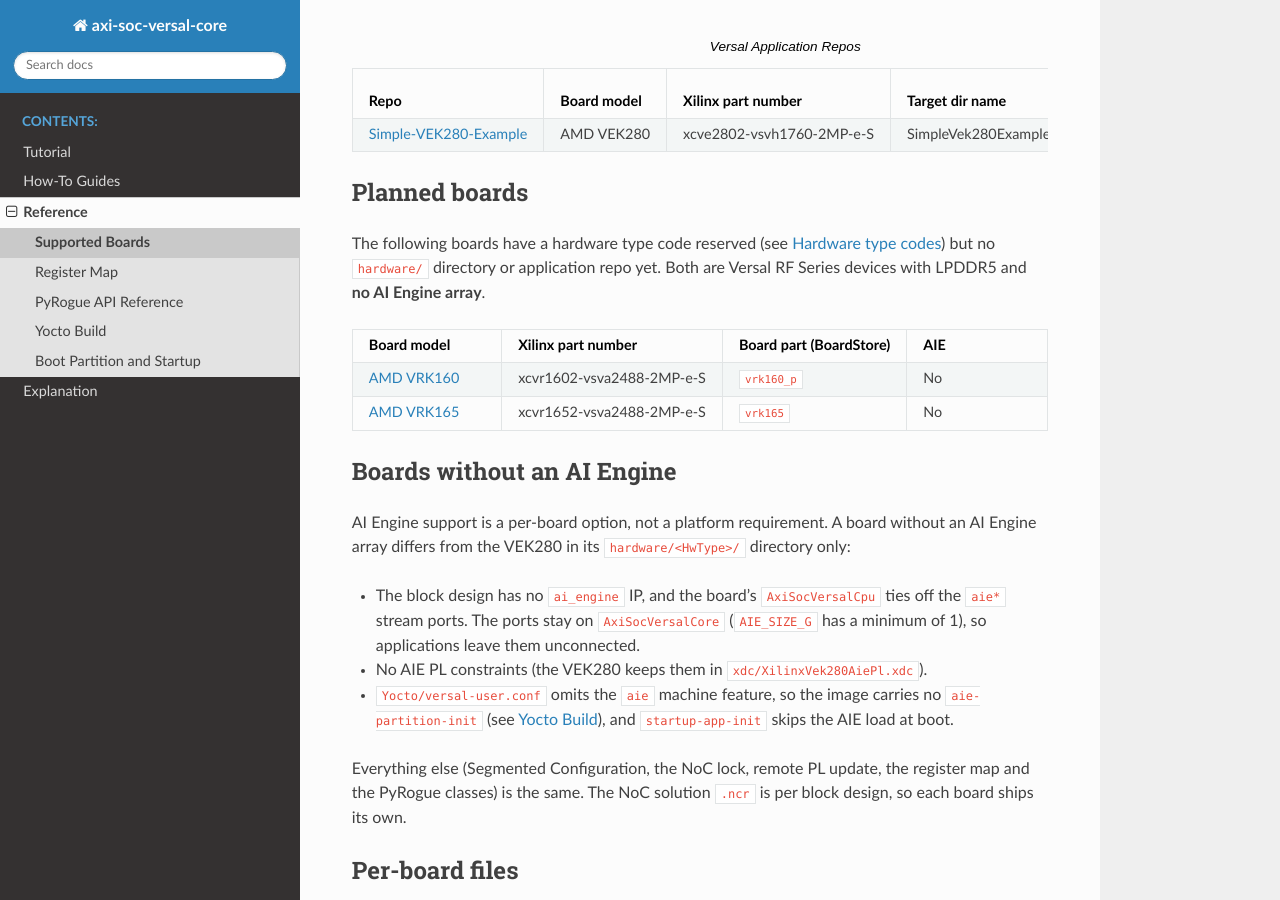
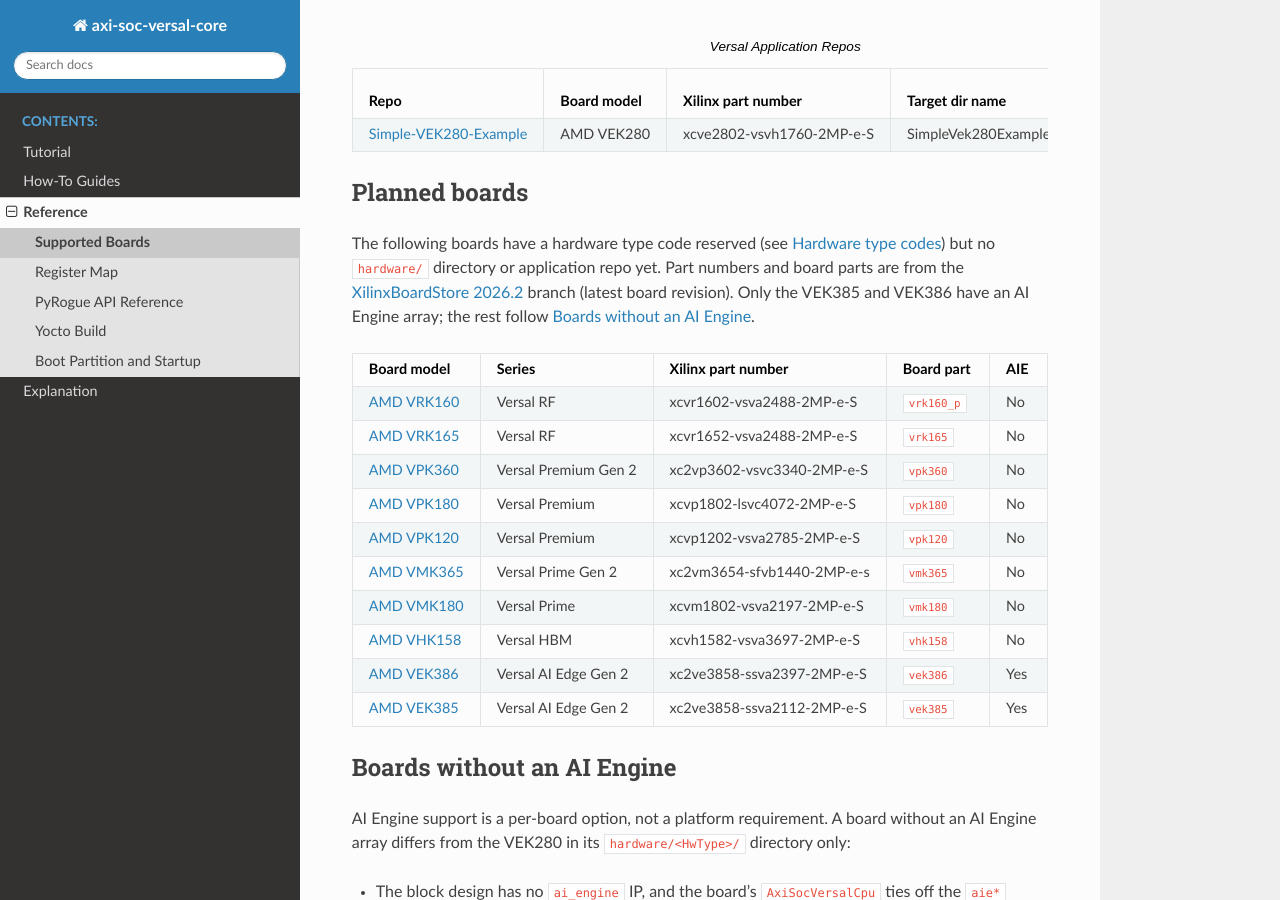
Before and after one commit to slaclab/axi-soc-versal-core, a Sphinx documentation site: the page built from docs/reference/supported_boards.rst, in a window 1280 px wide and 900 px high, scrolled down 258 px. Built offline with Sphinx 7.4.7 and the Read the Docs theme 3.1.0, drawn with Linux system fonts in a browser that asks for light colours; some of the changed text lies outside the part shown.

Commit message:
docs(supported_boards): list the planned Versal boards and their hardware type codes

```diff
--- a/docs/reference/supported_boards.rst
+++ b/docs/reference/supported_boards.rst
@@ -30,25 +30,70 @@
 
 The following boards have a hardware type code reserved (see
 `Hardware type codes`_) but no ``hardware/`` directory or application
-repo yet.  Both are Versal RF Series devices with LPDDR5 and **no AI
-Engine array**.
+repo yet.  Part numbers and board parts are from the
+`XilinxBoardStore 2026.2 <https://github.com/Xilinx/XilinxBoardStore/tree/2026.2/boards/Xilinx>`_
+branch (latest board revision).  Only the VEK385 and VEK386 have an AI
+Engine array; the rest follow `Boards without an AI Engine`_.
 
 .. list-table::
    :header-rows: 1
-   :widths: 22 30 26 22
+   :widths: 16 22 30 16 10
 
    * - Board model
+     - Series
      - Xilinx part number
-     - Board part (BoardStore)
+     - Board part
      - AIE
    * - `AMD VRK160 <https://github.com/Xilinx/XilinxBoardStore/tree/2026.2/boards/Xilinx/vrk160/prod/1.0>`_
+     - Versal RF
      - xcvr1602-vsva2488-2MP-e-S
      - ``vrk160_p``
      - No
    * - `AMD VRK165 <https://github.com/Xilinx/XilinxBoardStore/tree/2026.2/boards/Xilinx/vrk165/prod/1.0>`_
+     - Versal RF
      - xcvr1652-vsva2488-2MP-e-S
      - ``vrk165``
      - No
+   * - `AMD VPK360 <https://github.com/Xilinx/XilinxBoardStore/tree/2026.2/boards/Xilinx/vpk360>`_
+     - Versal Premium Gen 2
+     - xc2vp3602-vsvc3340-2MP-e-S
+     - ``vpk360``
+     - No
+   * - `AMD VPK180 <https://github.com/Xilinx/XilinxBoardStore/tree/2026.2/boards/Xilinx/vpk180>`_
+     - Versal Premium
+     - xcvp1802-lsvc4072-2MP-e-S
+     - ``vpk180``
+     - No
+   * - `AMD VPK120 <https://github.com/Xilinx/XilinxBoardStore/tree/2026.2/boards/Xilinx/vpk120>`_
+     - Versal Premium
+     - xcvp1202-vsva2785-2MP-e-S
+     - ``vpk120``
+     - No
+   * - `AMD VMK365 <https://github.com/Xilinx/XilinxBoardStore/tree/2026.2/boards/Xilinx/vmk365>`_
+     - Versal Prime Gen 2
+     - xc2vm3654-sfvb1440-2MP-e-s
+     - ``vmk365``
+     - No
+   * - `AMD VMK180 <https://github.com/Xilinx/XilinxBoardStore/tree/2026.2/boards/Xilinx/vmk180>`_
+     - Versal Prime
+     - xcvm1802-vsva2197-2MP-e-S
+     - ``vmk180``
+     - No
+   * - `AMD VHK158 <https://github.com/Xilinx/XilinxBoardStore/tree/2026.2/boards/Xilinx/vhk158>`_
+     - Versal HBM
+     - xcvh1582-vsva3697-2MP-e-S
+     - ``vhk158``
+     - No
+   * - `AMD VEK386 <https://github.com/Xilinx/XilinxBoardStore/tree/2026.2/boards/Xilinx/vek386>`_
+     - Versal AI Edge Gen 2
+     - xc2ve3858-ssva2397-2MP-e-S
+     - ``vek386``
+     - Yes
+   * - `AMD VEK385 <https://github.com/Xilinx/XilinxBoardStore/tree/2026.2/boards/Xilinx/vek385>`_
+     - Versal AI Edge Gen 2
+     - xc2ve3858-ssva2112-2MP-e-S
+     - ``vek385``
+     - Yes
 
 Boards without an AI Engine
 ---------------------------
@@ -136,6 +181,30 @@
    * - ``0x0000_0003``
      - ``HW_TYPE_XILINX_VRK165_C``
      - ``XilinxVrk165``
+   * - ``0x0000_0004``
+     - ``HW_TYPE_XILINX_VPK360_C``
+     - ``XilinxVpk360``
+   * - ``0x0000_0005``
+     - ``HW_TYPE_XILINX_VPK180_C``
+     - ``XilinxVpk180``
+   * - ``0x0000_0006``
+     - ``HW_TYPE_XILINX_VPK120_C``
+     - ``XilinxVpk120``
+   * - ``0x0000_0007``
+     - ``HW_TYPE_XILINX_VMK365_C``
+     - ``XilinxVmk365``
+   * - ``0x0000_0008``
+     - ``HW_TYPE_XILINX_VMK180_C``
+     - ``XilinxVmk180``
+   * - ``0x0000_0009``
+     - ``HW_TYPE_XILINX_VHK158_C``
+     - ``XilinxVhk158``
+   * - ``0x0000_000A``
+     - ``HW_TYPE_XILINX_VEK386_C``
+     - ``XilinxVek386``
+   * - ``0x0000_000B``
+     - ``HW_TYPE_XILINX_VEK385_C``
+     - ``XilinxVek385``
    * - ``0xFFFF_FFFF``
      - ``HW_TYPE_RESERVED_C``
      - ``Reserved``
```
